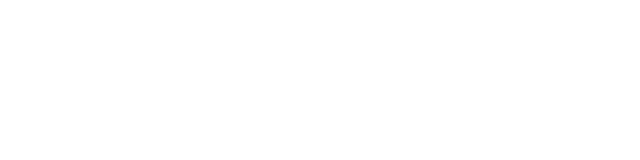
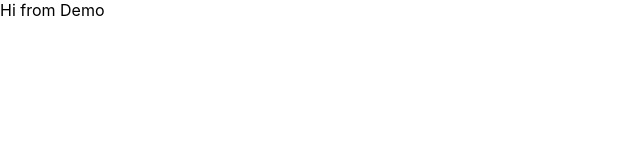
Before and after one commit to Pronkle/hackathon-2024, a React (Create React App) app: page /demo in a window 1280 px wide. Shown: the top 160 px of the page, without its empty margins (0-640 px from the left). Built offline with nearby package versions, Linux system fonts and the light colour scheme.

Commit message:
add placeholder pages

```diff
--- a/src/pages/demo.jsx
+++ b/src/pages/demo.jsx
@@ -2,4 +2,9 @@ import './demo.css';
 
 export default function Demo() {
 
+    return (
+        <div>
+            Hi from Demo
+        </div>
+    )
 }
--- a/src/pages/home.jsx
+++ b/src/pages/home.jsx
@@ -2,4 +2,9 @@ import './home.css';
 
 export default function Home() {
 
+    return (
+        <div>
+            Hi from Home
+        </div>
+    )
 }
```
